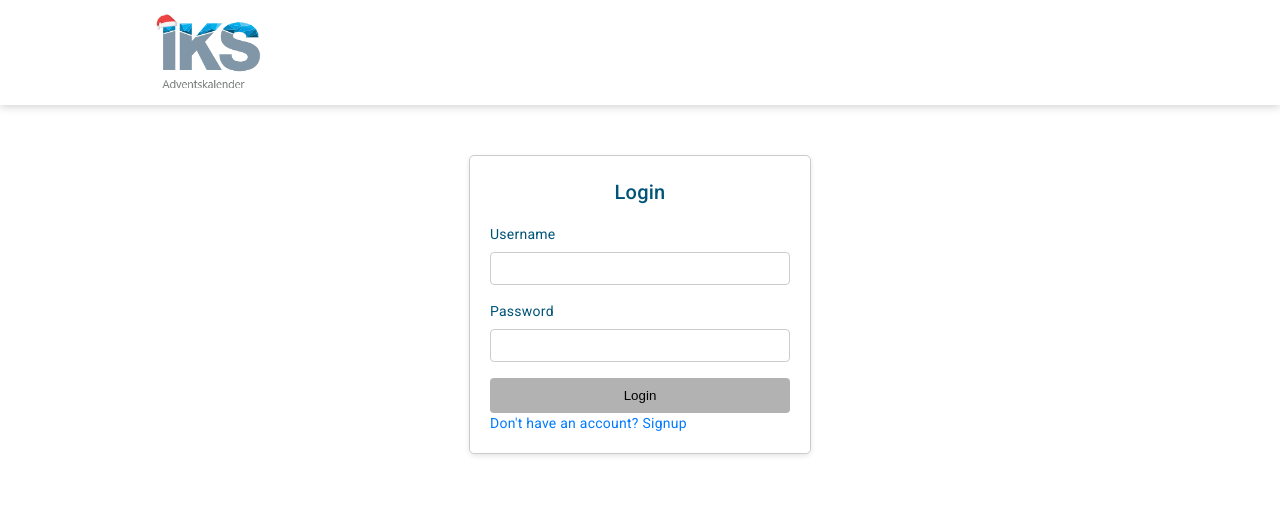
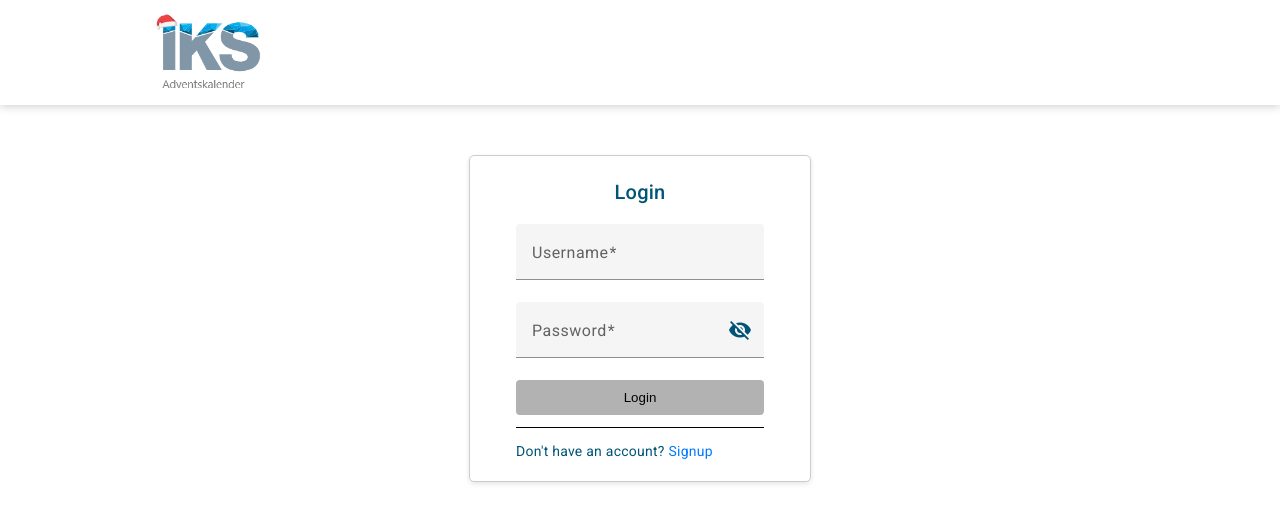
Before and after one commit to JSiggelkow/advent_calendar, an Angular app in the folder advent_calendar_frontend/: page /login in a window 1280 px wide. Shown: the top 522 px of the page. Built offline with nearby package versions, Linux system fonts and the light colour scheme.

Commit message:
💄 changed login form to material form

```diff
--- a/advent_calendar_frontend/src/app/login/login/login.component.html
+++ b/advent_calendar_frontend/src/app/login/login/login.component.html
@@ -1,16 +1,31 @@
 <div class="login-container">
   <h2>Login</h2>
-  <form (submit)="onLogin()">
-    <label for="username">Username</label>
-    <input type="text" id="username" [(ngModel)]="username" name="username" required>
-
-    <label for="password">Password</label>
-    <input type="password" id="password" [(ngModel)]="password" name="password" required>
-
-    <button type="submit" id="loginButton"
-            [ngClass]="{ 'btn-enabled': username && password, 'btn-disabled': !username || !password }">Login
+  <form [formGroup]="loginForm" (ngSubmit)="onLogin()">
+    <mat-form-field>
+      <mat-label>Username</mat-label>
+      <input matInput type="text" id="usernameForm" [formControl]="usernameControl">
+      @if (usernameControl.invalid) {
+        <mat-error>{{ getErrorMessage(usernameControl) }}</mat-error>
+      }
+    </mat-form-field>
+    <mat-form-field>
+      <mat-label>Password</mat-label>
+      <input matInput id="passwordForm" [type]="hide ? 'password' : 'text'" [formControl]="passwordControl">
+      <button mat-icon-button matSuffix (click)="hide = !hide" [attr.aria-label]="'Hide password'"
+              [attr.aria-pressed]="hide">
+        <mat-icon>{{ hide ? 'visibility_off' : 'visibility' }}</mat-icon>
+      </button>
+      @if (passwordControl.invalid) {
+        <mat-error>{{ getErrorMessage(passwordControl) }}</mat-error>
+      }
+    </mat-form-field>
+    <button class="submitButton" type="submit" id="loginButton"
+            [ngClass]="{'enabled': !loginForm.invalid, 'disabled': loginForm.invalid}">Login
     </button>
-    <p *ngIf="loginError" id="errorText">Wrong Username/Password</p>
+    <div id="lineBrake"></div>
+    <div (click)="onNavigateToRegister()">
+      <span class="toSignUp">Don't have an account?</span>
+      <span id="toSignUpSignUp"> Signup</span>
+    </div>
   </form>
-  <a id="registerLink" (click)="onNavigateToRegister()">Don't have an account? Signup</a>
 </div>
--- a/advent_calendar_frontend/src/app/login/login/login.component.scss
+++ b/advent_calendar_frontend/src/app/login/login/login.component.scss
@@ -5,62 +5,61 @@
   border: 1px solid #ccc;
   border-radius: 5px;
   box-shadow: 0 2px 5px rgba(0, 0, 0, 0.1);
-}
-
-h2 {
-  text-align: center;
-}
-
-form {
   display: flex;
+  justify-content: center;
+  align-items: center;
   flex-direction: column;
 }
 
-label {
-  margin-bottom: 8px;
+mat-form-field {
+  display: flex;
+  flex-direction: column;
+  align-items: flex-start;
 }
 
-input {
-  padding: 8px;
-  margin-bottom: 16px;
-  border: 1px solid #ccc;
-  border-radius: 4px;
-}
-
-button.btn-enabled {
+.submitButton.enabled {
   padding: 10px;
   background-color: #007bff;
   color: #fff;
   border: none;
   border-radius: 4px;
   cursor: pointer;
+  width: 100%;
 }
 
-button.btn-disabled {
+.submitButton.disabled {
   padding: 10px;
   background-color: #b2b2b2;
   color: #000000;
   border: none;
   border-radius: 4px;
   cursor: not-allowed;
+  width: 100%;
 }
 
-button.btn-enabled:hover {
+.submitButton.enabled:hover {
   background-color: #0056b3;
 }
 
-#errorText {
-  color: #ff0000;
-  margin-top: 5px;
+#lineBrake {
+  border-bottom: 1px solid black;
+  width: 100%;
+  margin: 1vw 0 1vw 0;
 }
 
-#registerLink {
-  color: #007bff;
-  text-decoration: none;
+.toSignUp {
   cursor: pointer;
-  transition: color 0.3s ease;
 }
 
-#registerLink:hover {
-  color: #0056b3;
+.toSignUp:hover {
+  color: #007bff;
 }
+
+#toSignUpSignUp {
+  cursor: pointer;
+  color: #007bff;
+}
+
+#toSignUpSignUp:hover {
+  color: #005477;
+}
--- a/advent_calendar_frontend/src/app/login/login/login.component.ts
+++ b/advent_calendar_frontend/src/app/login/login/login.component.ts
@@ -1,14 +1,18 @@
-import {AfterViewInit, Component, OnInit} from '@angular/core';
+import {AfterViewInit, Component, inject, OnInit} from '@angular/core';
 import {CommonModule} from "@angular/common";
-import {FormsModule} from "@angular/forms";
+import {FormControl, FormGroup, FormsModule, ReactiveFormsModule, Validators} from "@angular/forms";
 import {AuthService} from "../../services/entities/auth.service";
 import {Router} from "@angular/router";
 import {ErrorHandlingService} from "../../services/http/errorHandling.service";
+import {MatInputModule} from "@angular/material/input";
+import {MatButtonModule} from "@angular/material/button";
+import {MatIconModule} from "@angular/material/icon";
+import {SignUpValidationService} from "../../services/directives/validation/sign-up-validation.service";
 
 @Component({
   selector: 'app-login',
   standalone: true,
-  imports: [CommonModule, FormsModule],
+  imports: [CommonModule, FormsModule, ReactiveFormsModule, MatInputModule, MatButtonModule, MatIconModule],
   templateUrl: './login.component.html',
   styleUrl: './login.component.scss'
 })
@@ -17,20 +21,24 @@ export class LoginComponent implements OnInit, AfterViewInit {
   password: string = '';
   isLoggedIn: boolean = false;
   loginError: boolean = false;
+  hide: boolean = true;
+  customValidation = inject(SignUpValidationService);
+  autofill: boolean = false;
+
 
 
   constructor(private auth: AuthService, private router: Router, private errorHandling: ErrorHandlingService) {
   }
 
   ngAfterViewInit(): void {
-    const inputUsername = document.getElementById('username');
-    const inputPassword = document.getElementById('password');
+    const inputUsername = document.getElementById('usernameForm');
+    const inputPassword = document.getElementById('passwordForm');
     const button = document.getElementById('loginButton');
 
     setTimeout(() => {
       if (inputUsername && inputPassword && button && inputUsername.matches(':-internal-autofill-selected') && inputPassword.matches(':-internal-autofill-selected')) {
-        button.classList.add('btn-enabled');
-        button.classList.remove('btn-disabled');
+        button.classList.add("enabled");
+        button.classList.remove("disabled")
       }
     }, 20);
   }
@@ -41,8 +49,38 @@ export class LoginComponent implements OnInit, AfterViewInit {
     }
   }
 
+  usernameControl = new FormControl('', {
+      validators: [
+        Validators.required,
+        this.customValidation.customPatternValidator(new RegExp("^\\S+$"), "whitespace"),
+        this.customValidation.customPatternValidator(new RegExp("^[a-zA-Z0-9_]+$"), "onlyLettersNumbersUnderscore")
+      ],
+      updateOn: "change",
+    }
+  );
+
+  passwordControl = new FormControl('', {
+      validators: [
+        Validators.required,
+        Validators.minLength(4),
+        this.customValidation.customPatternValidator(new RegExp("^\\S+$"), "whitespace"),
+        this.customValidation.customPatternValidator(new RegExp("^[a-zA-Z0-9!@#$%^&*()_+{}\\[\\]:;<>,.?/~\\\\-]*$"), "forbiddenCharacter")
+      ],
+      updateOn: "change",
+    }
+  );
+
+  loginForm = new FormGroup({
+    usernameControl: this.usernameControl,
+    passwordControl: this.passwordControl
+  }, {})
+
   onLogin(): void {
-    this.auth.login({username: this.username, password: this.password});
+    if (this.loginForm.invalid) {
+      return
+    }
+    if (this.usernameControl.valid && this.passwordControl.valid && this.usernameControl.value && this.passwordControl.value) {
+      this.auth.login({username: this.usernameControl.value, password: this.passwordControl.value});
       this.auth.isLoggedIn$.subscribe((isLoggedIn) => {
         this.isLoggedIn = isLoggedIn;
         if (this.isLoggedIn) {
@@ -54,9 +92,32 @@ export class LoginComponent implements OnInit, AfterViewInit {
           this.loginError = true;
         }
       })
+    } else {
+      return;
+    }
+
   }
 
   onNavigateToRegister() {
     this.router.navigate(["signUp"]).then();
   }
+
+  getErrorMessage(formControl: FormControl) {
+    const errorType = formControl.errors ? Object.keys(formControl.errors)[0] : null;
+
+    switch (errorType) {
+      case "required":
+        return "You must enter a value";
+      case "minlength":
+        return "Password is too short";
+      case "whitespace":
+        return "Whitespace not allowed";
+      case "onlyLettersNumbersUnderscore":
+        return "Invalid characters"
+      case "forbiddenCharacter":
+        return "Forbidden Character"
+      default:
+        return "An error occurred";
     }
+  }
+}
```
Lines whose indentation alone changed are shown as unchanged.
